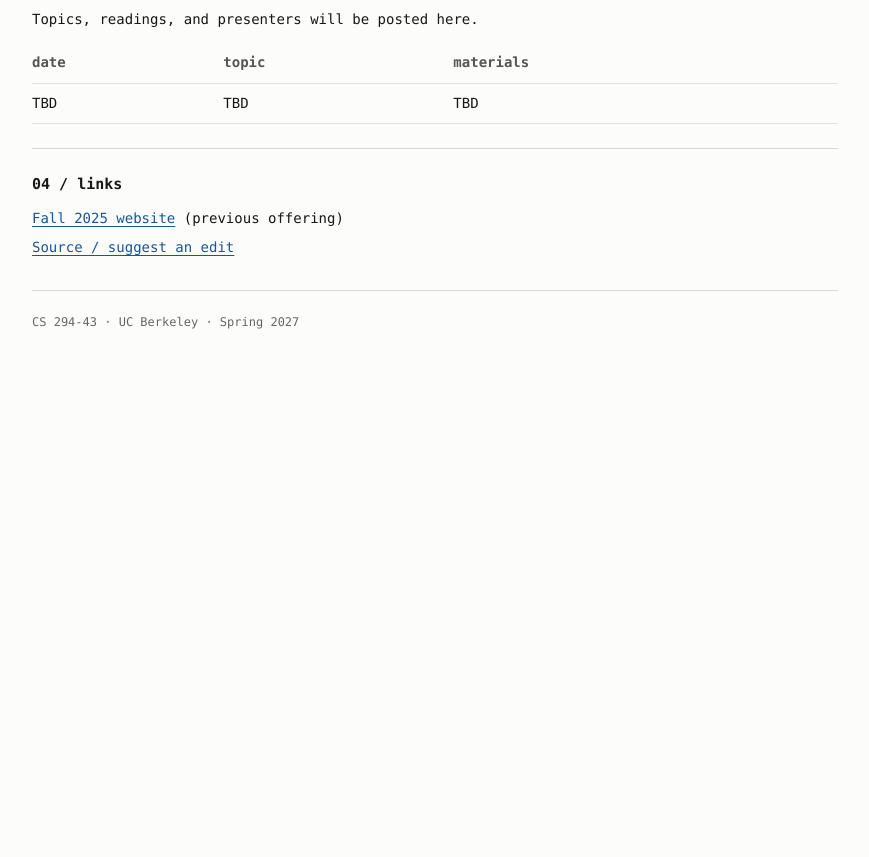
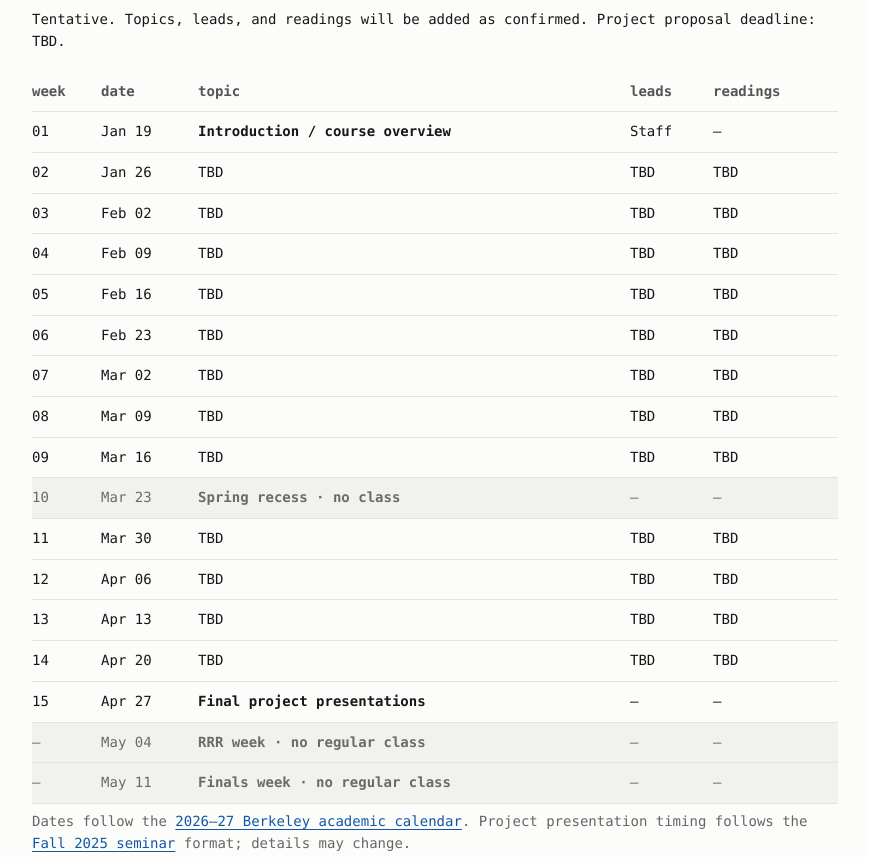
Before and after one commit to CS294-43/CS294-43.github.io, a plain HTML site: page index.html in a window 1280 px wide. Shown: the part 680-1537 px from the top of the page, without its empty margins (205-1074 px from the left). Before the commit the page ends 1075 px from the top, so only its background shows below. Drawn offline with Linux system fonts and the light colour scheme.

Commit message:
Add Spring 2027 weekly dates, spring recess and project presentations

```diff
--- a/index.html
+++ b/index.html
@@ -38,9 +38,12 @@
     section { padding: 24px 0; border-bottom: 1px solid #d8d8d5; scroll-margin-top: 20px; }
     .muted { color: #666; }
     .pending { font-weight: 600; }
-    table { width: 100%; border-collapse: collapse; margin-top: 12px; }
+    .table-wrap { overflow-x: auto; }
+    table { width: 100%; min-width: 630px; border-collapse: collapse; margin-top: 12px; }
     th, td { padding: 9px 8px 9px 0; text-align: left; vertical-align: top; border-bottom: 1px solid #e4e4df; }
     th { font-weight: 600; color: #555; }
+    tr.closed td { background: #f1f1ed; color: #6a6a6a; }
+    tr.milestone td:nth-child(3), tr.closed td:nth-child(3) { font-weight: 700; }
     footer { padding-top: 22px; font-size: 12px; color: #666; }
     @media (max-width: 480px) {
       body { padding: 22px 16px 48px; font-size: 13px; }
@@ -86,11 +89,32 @@
 
     <section id="schedule">
       <h2>03 / schedule</h2>
-      <p>Topics, readings, and presenters will be posted here.</p>
-      <table>
-        <thead><tr><th scope="col">date</th><th scope="col">topic</th><th scope="col">materials</th></tr></thead>
-        <tbody><tr><td>TBD</td><td>TBD</td><td>TBD</td></tr></tbody>
-      </table>
+      <p>Tentative. Topics, leads, and readings will be added as confirmed. Project proposal deadline: TBD.</p>
+      <div class="table-wrap">
+        <table>
+          <thead><tr><th scope="col">week</th><th scope="col">date</th><th scope="col">topic</th><th scope="col">leads</th><th scope="col">readings</th></tr></thead>
+          <tbody>
+          <tr class="milestone"><td>01</td><td><time datetime="2027-01-19">Jan 19</time></td><td>Introduction / course overview</td><td>Staff</td><td>—</td></tr>
+          <tr><td>02</td><td><time datetime="2027-01-26">Jan 26</time></td><td>TBD</td><td>TBD</td><td>TBD</td></tr>
+          <tr><td>03</td><td><time datetime="2027-02-02">Feb 02</time></td><td>TBD</td><td>TBD</td><td>TBD</td></tr>
+          <tr><td>04</td><td><time datetime="2027-02-09">Feb 09</time></td><td>TBD</td><td>TBD</td><td>TBD</td></tr>
+          <tr><td>05</td><td><time datetime="2027-02-16">Feb 16</time></td><td>TBD</td><td>TBD</td><td>TBD</td></tr>
+          <tr><td>06</td><td><time datetime="2027-02-23">Feb 23</time></td><td>TBD</td><td>TBD</td><td>TBD</td></tr>
+          <tr><td>07</td><td><time datetime="2027-03-02">Mar 02</time></td><td>TBD</td><td>TBD</td><td>TBD</td></tr>
+          <tr><td>08</td><td><time datetime="2027-03-09">Mar 09</time></td><td>TBD</td><td>TBD</td><td>TBD</td></tr>
+          <tr><td>09</td><td><time datetime="2027-03-16">Mar 16</time></td><td>TBD</td><td>TBD</td><td>TBD</td></tr>
+          <tr class="closed"><td>10</td><td><time datetime="2027-03-23">Mar 23</time></td><td>Spring recess · no class</td><td>—</td><td>—</td></tr>
+          <tr><td>11</td><td><time datetime="2027-03-30">Mar 30</time></td><td>TBD</td><td>TBD</td><td>TBD</td></tr>
+          <tr><td>12</td><td><time datetime="2027-04-06">Apr 06</time></td><td>TBD</td><td>TBD</td><td>TBD</td></tr>
+          <tr><td>13</td><td><time datetime="2027-04-13">Apr 13</time></td><td>TBD</td><td>TBD</td><td>TBD</td></tr>
+          <tr><td>14</td><td><time datetime="2027-04-20">Apr 20</time></td><td>TBD</td><td>TBD</td><td>TBD</td></tr>
+          <tr class="milestone"><td>15</td><td><time datetime="2027-04-27">Apr 27</time></td><td>Final project presentations</td><td>—</td><td>—</td></tr>
+          <tr class="closed"><td>—</td><td><time datetime="2027-05-04">May 04</time></td><td>RRR week · no regular class</td><td>—</td><td>—</td></tr>
+          <tr class="closed"><td>—</td><td><time datetime="2027-05-11">May 11</time></td><td>Finals week · no regular class</td><td>—</td><td>—</td></tr>
+          </tbody>
+        </table>
+      </div>
+      <p class="muted">Dates follow the <a href="https://registrar.berkeley.edu/wp-content/uploads/UCB_AcademicCalendar_2026-27_a11y.pdf">2026–27 Berkeley academic calendar</a>. Project presentation timing follows the <a href="https://cs294-43-fall2025.pages.dev/">Fall 2025 seminar</a> format; details may change.</p>
     </section>
 
     <section id="links">
```
